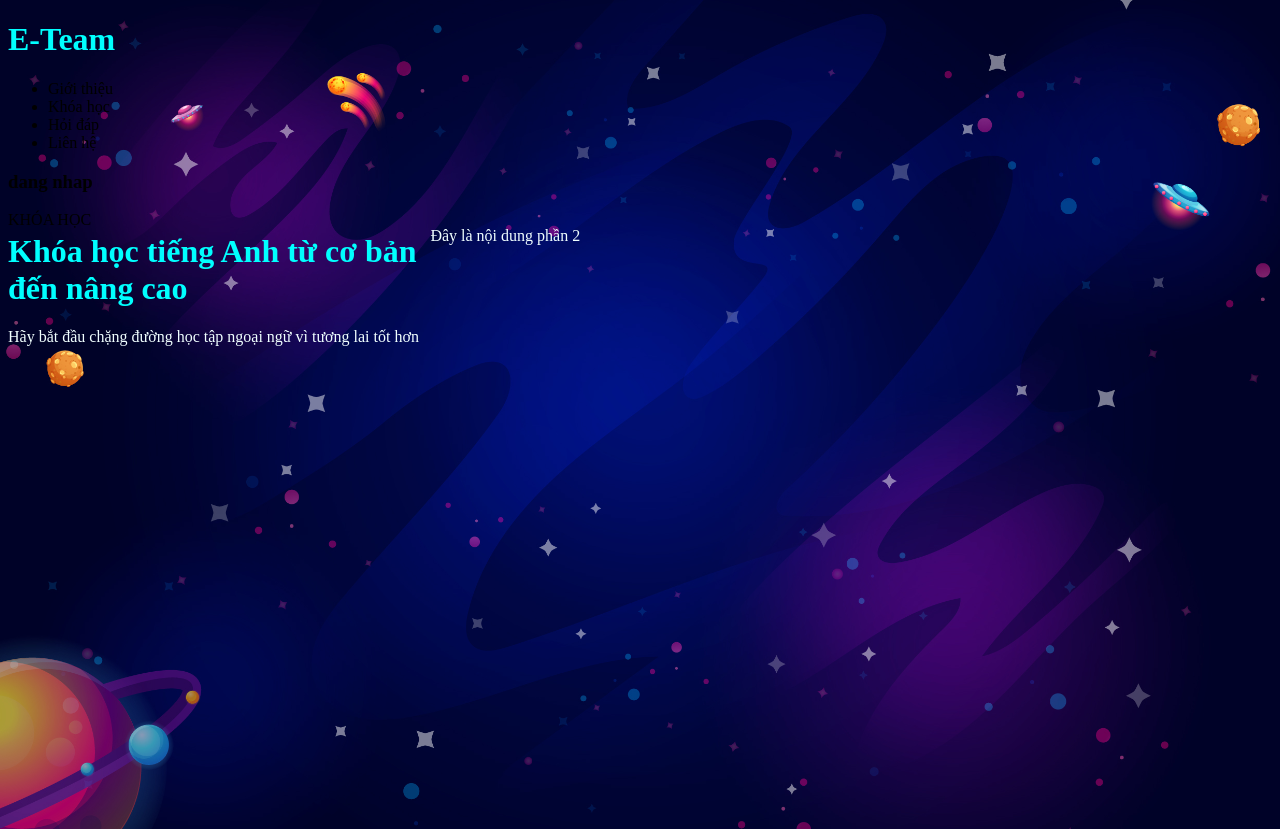
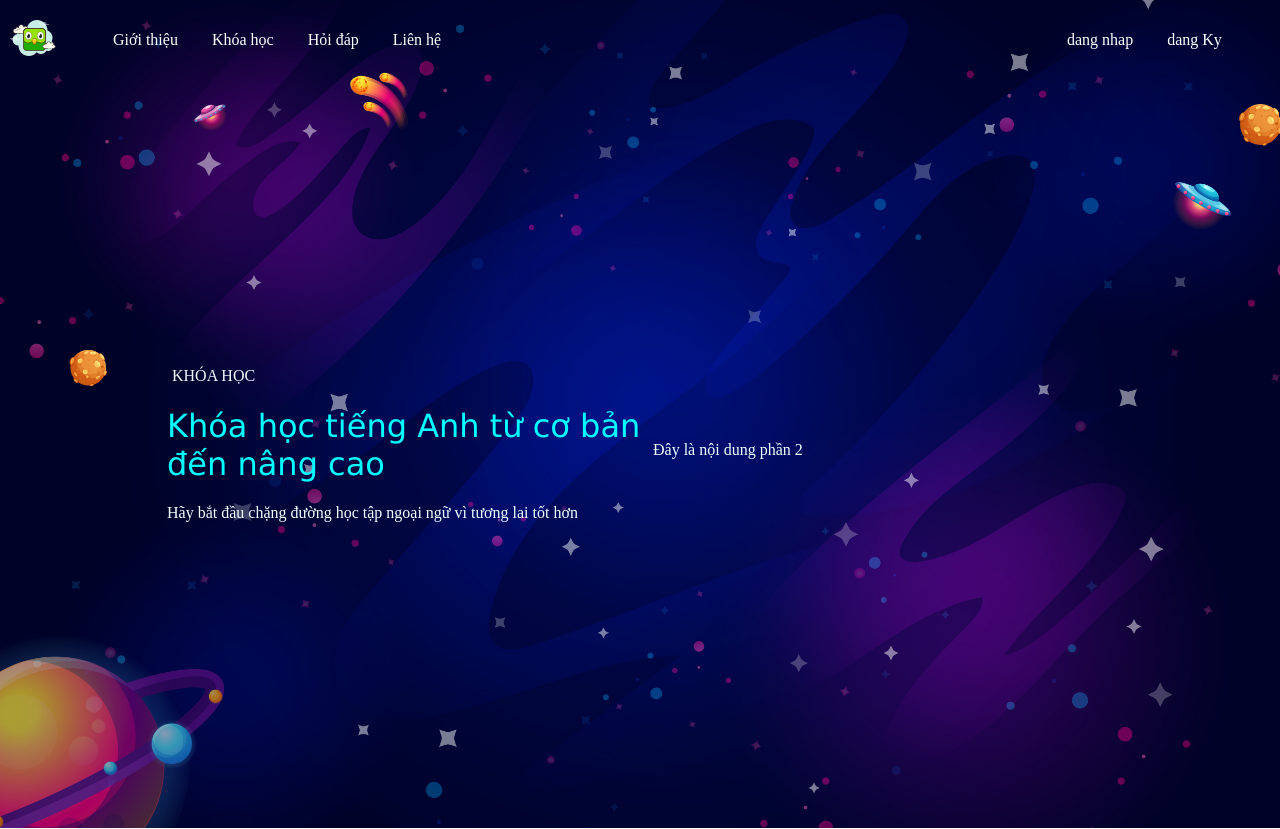
Before and after one commit to NgocAn24/English_web, a plain HTML site: page Home.html in a window 1280 px wide. Drawn offline with Linux system fonts and the light colour scheme.

Commit message:
thiet ke lai khung

```diff
--- a/Home.html
+++ b/Home.html
@@ -9,49 +9,62 @@
 </head>
 
 <body>
-    <header>
-        <!-- Header Section -->
-        <div class="header">
-            <h1>E-Team</h1>
+    <div class="">
+        <header class="header" style="margin-top: 20px;">
+            <div class="logo">
+                <img src="assets/logo.png" alt="">
             </div>
-        <!-- End Header Section -->
+            <!-- End LOGO Section -->
+            <div class="nav">
 
-        <!-- Menu Section -->
                 <div class="menu">
                     <ul>
-                <li>Giới thiệu</li>
-                <li>Khóa học</li>
-                <li>Hỏi đáp</li>
-                <li>Liên hệ</li>
+                        <li><a href="https://howkteam.vn/">Giới thiệu</a></li>
+                        <li><a href="#cousre">Khóa học</a></li>
+                        <li><a href="#question">Hỏi đáp</a></li>
+                        <li><a href="#contact">Liên hệ</a></li>
                     </ul>
 
                 </div>
                 <!-- End Menu Section -->
+                <div class="login">
+                    <ul>
+                        <li><a href="#login">dang nhap</a></li>
+                        <li><a href="#logi">dang Ky</a></li>
+                    </ul>
 
-        <!-- login Section -->
-        <div class="login">
-            <h3>dang nhap</h3>
                 </div>
                 <!-- End login Section -->
-
+            </div>
+            <!-- End header Section -->
 
         </header>
 
-    <!-- Body Section -->
-    <div class="mycontainer">
+
+        <div class="mycontainer" style="min-height: 700px;">
+            <div class="sidebar-container">
                 <!-- Section 1 -->
-        <div class="body1">
-            <div class="title">KHÓA HỌC</div>
+                <div class="sidebar-1">
+                    <div class="title" style="color: aliceblue;">KHÓA HỌC</div>
                     <h1>Khóa học tiếng Anh từ cơ bản đến nâng cao</h1>
                     <p>Hãy bắt đầu chặng đường học tập ngoại ngữ vì tương lai tốt hơn</p>
                 </div>
+                <!-- Section 2 -->
+                <div class="sidebar-2">
+                    <p>Đây là nội dung phần 2</p>
+                </div>
 
-        <!-- Section 2 -->
-        <div class="body2">
-            <p>Đây là nội dung phần 2</p>
             </div>
         </div>
         <!-- End Body Section -->
+
+
+
+
+    </div>
+
+
+
 </body>
 
 </html>
--- a/style.css
+++ b/style.css
@@ -4,16 +4,18 @@ body {
     cursor: url("assets/rocket-24.png"), auto;
     background-image: url('assets/bg.jpg');
     background-size: cover;
-    background-position: center;
 }
 
 h1 {
     cursor: url('assets/icons8-rocket-32.png'), auto;
     color: aqua;
+    font-family: 'Lucida Sans', 'Lucida Sans Regular', 'Lucida Grande', 'Lucida Sans Unicode', Geneva, Verdana, sans-serif;
+    font-weight: 300;
 }
 
-.mycontainer {
-    width: 100% overflow: auto;
+a {
+    color: aliceblue;
+    text-decoration: none;
 }
 
 p {
@@ -21,7 +23,78 @@ p {
     color: azure;
 }
 
+
+/*phan header */
+
+li {
+    color: aliceblue;
+    display: inline-flex;
+    margin: 10px;
+    text-decoration: none;
+}
+
+li a:hover {
+    background-color: #555;
+    color: white;
+}
+
+li a {
+    display: block;
+    color: white;
+    padding: 3px 5px;
+    text-decoration: none;
+}
+
+ul {
+    list-style-type: none;
+}
+
+li a:hover {
+    background-color: #584f57;
+    color: white;
+}
+
+.header {
+    max-height: 40px;
+    display: flex;
+    align-items: center;
+}
+
+.nav {
+    margin-right: 4%;
+    width: 100%;
+    height: 40px;
+    position: relative;
+    display: flex;
+    justify-content: space-between;
+    align-items: center;
+}
+
+.logo {
+    text-align: end;
+}
+
+
+/* phan sidebar main */
+
 .mycontainer div {
-    width: 33%;
-    float: left;
+    width: 40%;
+    justify-content: center;
+    margin: 5px;
 }
+
+.mycontainer {
+    display: flex;
+    align-items: center;
+    margin: 40px;
+}
+
+.sidebar-container {
+    display: flex;
+    flex: 1;
+    align-items: center;
+}
+
+.sidebar-1 {
+    margin: 10px;
+}
```
Also changed, not shown: assets/logo.png (added). Lines whose indentation alone changed are shown as unchanged.
